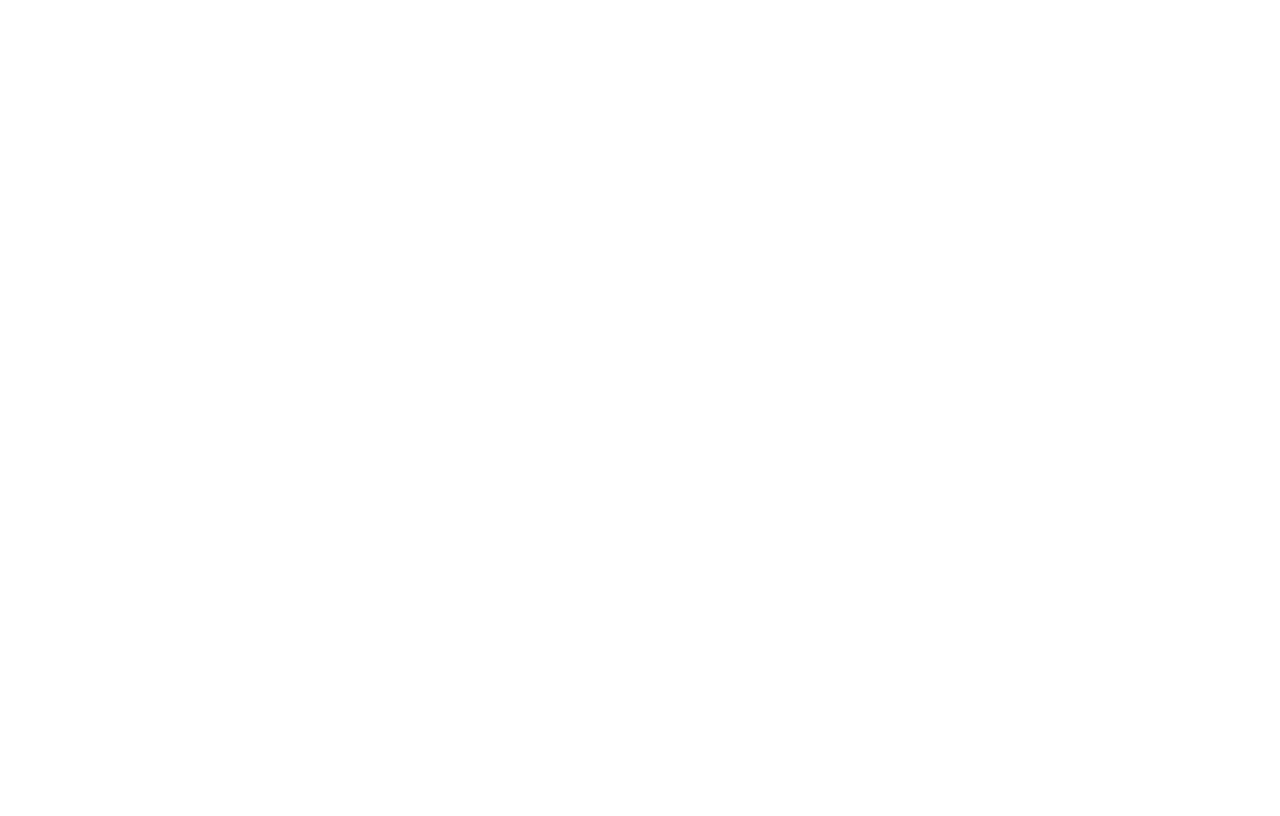
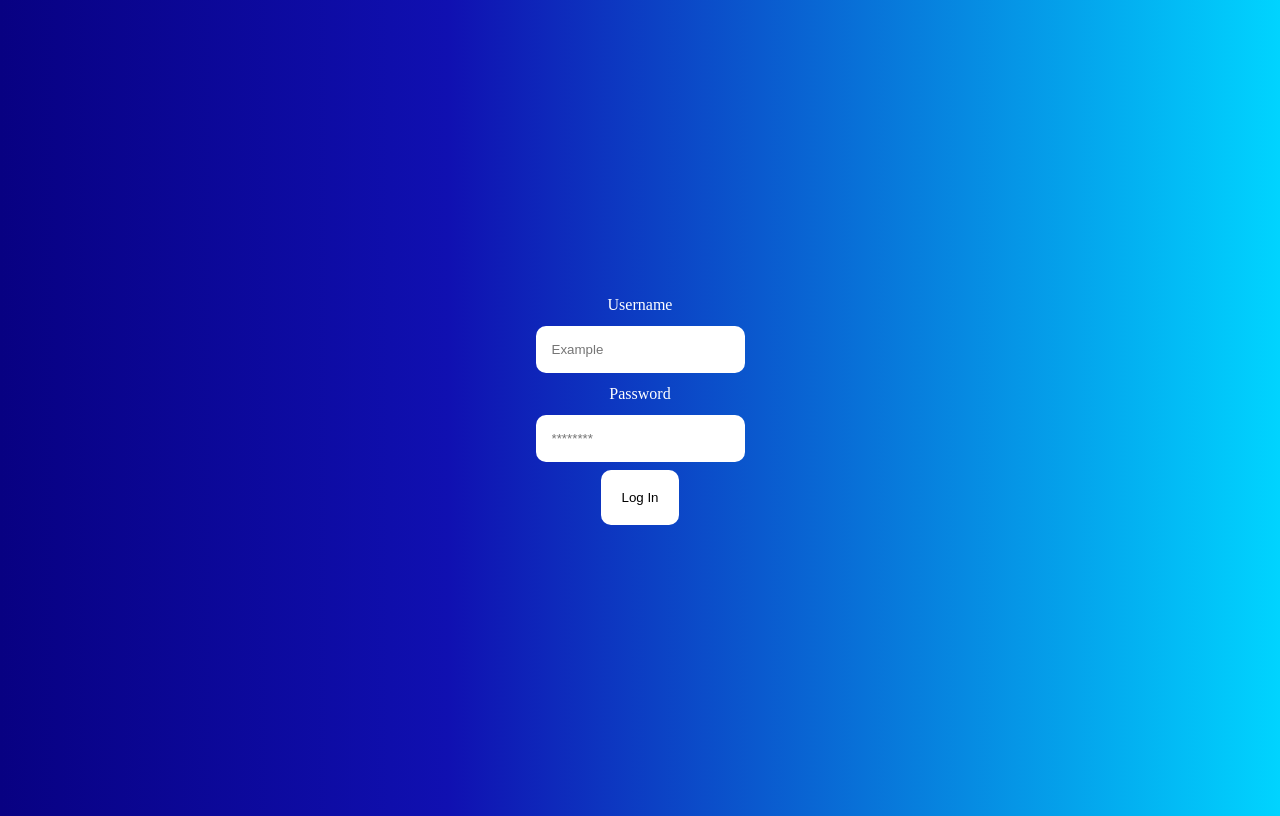
Before and after one commit to DemetreDe/ps-frontend, a React (Create React App) app in the folder ps-frontend/: page /login in a window 1280 px wide. Before the commit this address had no page. Built offline with nearby package versions, Linux system fonts and the light colour scheme.

Commit message:
Login stuff

```diff
--- /dev/null
+++ b/ps-frontend/src/App.css
@@ -0,0 +1,13 @@
+body{
+    background: linear-gradient(90deg, rgba(8,1,130,1) 0%, rgba(16,16,177,1) 35%, rgba(0,212,255,1) 100%);
+}
+
+
+.App {
+    text-align: center;
+    display: flex;
+    min-height: 100vh;
+    align-items: center;
+    justify-content: center;
+    /* background: linear-gradient(90deg, rgba(8,1,130,1) 0%, rgba(16,16,177,1) 35%, rgba(0,212,255,1) 100%); */
+}
--- a/ps-frontend/src/App.js
+++ b/ps-frontend/src/App.js
@@ -1,7 +1,9 @@
 import React from "react";
 import { BrowserRouter, Routes, Route } from "react-router-dom";
+import './App.css'
 
 import Products from "./components/products/products";
+import Login from "./components/login/login"
 
 function App() {
   return (
@@ -9,6 +11,7 @@
       <BrowserRouter>
         <Routes>
           <Route path="/products" element={<Products />} />
+          <Route path="/login" element={<Login />} />
         </Routes>
       </BrowserRouter>
     </div>
--- /dev/null
+++ b/ps-frontend/src/components/login/login.css
@@ -0,0 +1,26 @@
+.auth-form-container, .login-form {
+    display: flex;
+    flex-direction: column;
+    align-items: center;
+}
+
+label {
+    text-align: left;
+    padding: 0.25rem 0;
+    color: white;
+}
+
+input {
+    margin: 0.5rem 0;
+    padding: 1rem;
+    border: none;
+    border-radius: 10px;
+}
+
+button {
+    border: none;
+    background-color: white;
+    padding: 20px;
+    border-radius: 10px;
+    cursor: pointer;
+}
--- /dev/null
+++ b/ps-frontend/src/components/login/login.js
@@ -0,0 +1,26 @@
+import React, { useState } from "react";
+import './login.css';
+
+let Login = function () {
+    const [username, setUsername] = useState('');
+    const [password, setPassword] = useState('');
+
+    const handleLogin = (e) => {
+        e.preventDefault();
+        console.log(username);
+    }
+
+    return (
+        <div className="auth-form-container">
+            <form className="login-form" onSubmit={handleLogin}>
+                <label htmlFor="username">Username</label>
+                <input value={username} type="text" placeholder="Example" id="username" name="username" />
+                <label htmlFor="password">Password</label>
+                <input value={password} type="password" placeholder="********" id="password" name="password" />
+                <button type="submit">Log In</button>
+            </form>
+        </div>
+    )
+};
+
+export default Login;
```
Also changed, not shown: ps-frontend/src/components/context/AuthContext.tsx (added, +12 -0 lines), ps-frontend/src/components/hooks/useAuth.ts (added, +25 -0 lines), ps-frontend/src/components/hooks/useLocalStorage.ts (added, +24 -0 lines), ps-frontend/src/components/hooks/useUser.ts (added, +26 -0 lines).
